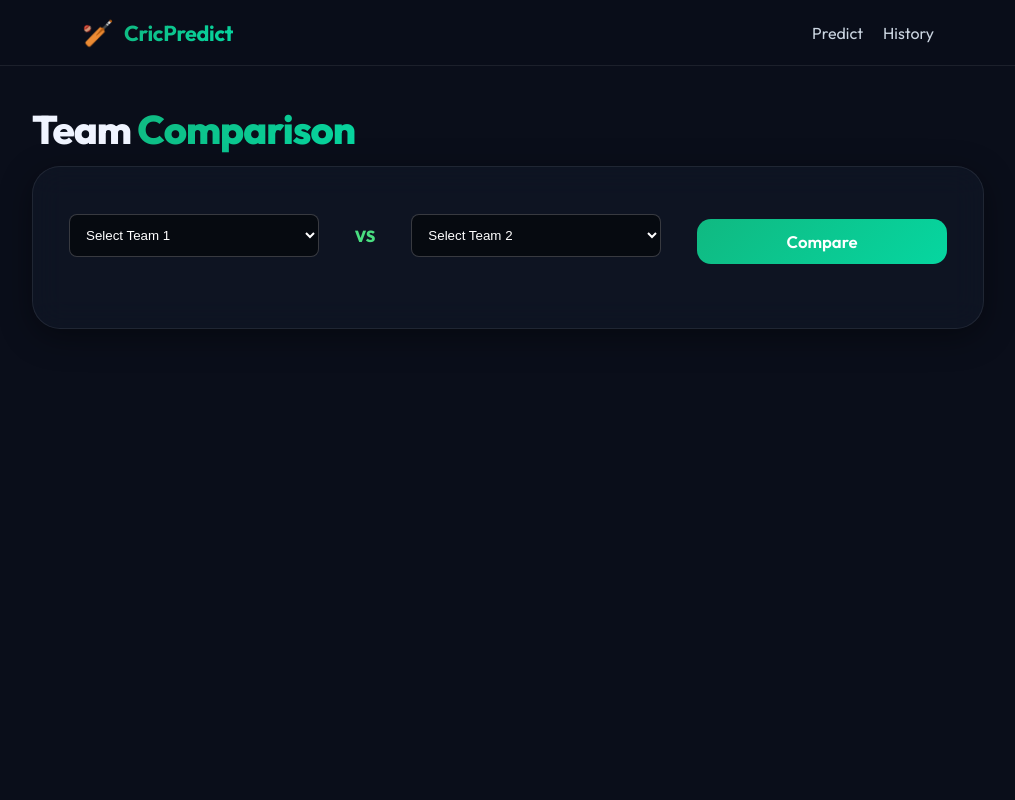
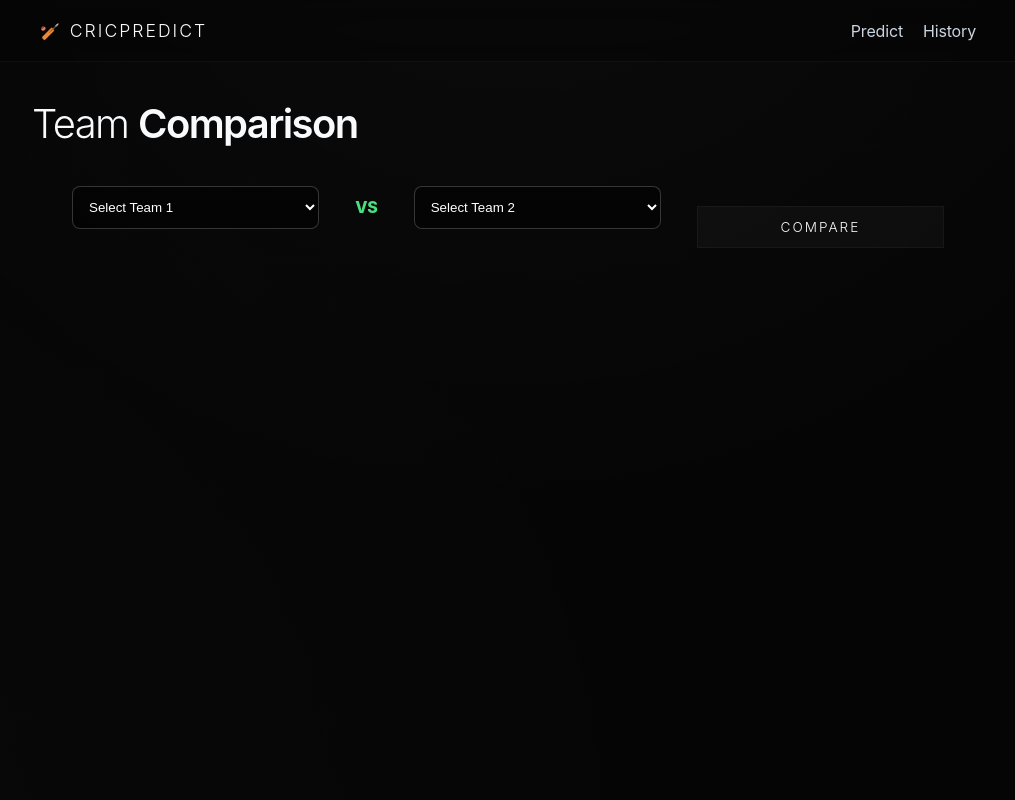
Before and after one commit to imagine1phoenix/cric, a Flask app: page /compare in a window 1280 px wide. Shown: the whole page, without its empty margins (132-1147 px from the left). Run offline with Flask 3, Linux system fonts and the light colour scheme.

Commit message:
style changes

```diff
--- a/static/css/style.css
+++ b/static/css/style.css
@@ -1,5 +1,5 @@
 /* ================================================================
-   CricPredict – Premium Cricket Match Prediction UI
+   CricPredict – Minimalist Premium UI
    ================================================================ */
 
 /* ── Reset & Base ── */
@@ -12,39 +12,35 @@
 }
 
 :root {
-    --bg-primary: #0a0e1a;
-    --bg-secondary: #111827;
-    --bg-card: rgba(17, 24, 39, 0.7);
-    --bg-glass: rgba(255, 255, 255, 0.04);
-    --border-glass: rgba(255, 255, 255, 0.08);
+    --bg-primary: #050505;
+    --bg-secondary: #0a0a0a;
+    --bg-card: rgba(10, 10, 10, 0.4);
+    --bg-glass: rgba(255, 255, 255, 0.02);
+    --border-glass: rgba(255, 255, 255, 0.04);
 
-    --text-primary: #f0f4ff;
-    --text-secondary: #94a3b8;
-    --text-muted: #64748b;
+    --text-primary: #f8fafc;
+    --text-secondary: rgba(248, 250, 252, 0.6);
+    --text-muted: rgba(248, 250, 252, 0.3);
 
-    --accent-1: #10b981;
-    /* emerald */
-    --accent-2: #06d6a0;
-    /* mint */
-    --accent-glow: rgba(16, 185, 129, 0.25);
-    --accent-gradient: linear-gradient(135deg, #10b981, #06d6a0);
+    --accent-1: #e2e8f0;
+    --accent-glow: rgba(255, 255, 255, 0.05);
 
-    --team1-color: #3b82f6;
-    --team2-color: #f97316;
+    --team1-color: #60a5fa;
+    --team2-color: #f87171;
 
     --danger: #ef4444;
     --warning: #f59e0b;
 
-    --radius-sm: 8px;
-    --radius-md: 14px;
-    --radius-lg: 22px;
-    --radius-xl: 28px;
+    --radius-sm: 4px;
+    --radius-md: 12px;
+    --radius-lg: 24px;
+    --radius-xl: 32px;
 
-    --shadow-glow: 0 0 40px rgba(16, 185, 129, 0.15);
-    --shadow-card: 0 8px 32px rgba(0, 0, 0, 0.4);
+    --shadow-glow: 0 0 60px rgba(255, 255, 255, 0.03);
+    --shadow-card: 0 20px 40px rgba(0, 0, 0, 0.4);
 
-    --font: 'Outfit', -apple-system, BlinkMacSystemFont, sans-serif;
-    --transition: 0.3s cubic-bezier(0.4, 0, 0.2, 1);
+    --font: 'Inter', 'Outfit', -apple-system, sans-serif;
+    --transition: 0.5s cubic-bezier(0.2, 0.8, 0.2, 1);
 }
 
 html {
@@ -59,44 +55,28 @@ body {
     min-height: 100vh;
     overflow-x: hidden;
     -webkit-font-smoothing: antialiased;
+    letter-spacing: -0.01em;
 }
 
-/* ── Animated Background Particles ── */
+/* ── Subtle Ambient Background ── */
 .bg-particles {
     position: fixed;
-    inset: 0;
+    inset: -50%;
     pointer-events: none;
     z-index: 0;
-    overflow: hidden;
+    background:
+        radial-gradient(circle at 50% 10%, rgba(255, 255, 255, 0.03) 0%, transparent 40%),
+        radial-gradient(circle at 20% 80%, rgba(200, 200, 255, 0.02) 0%, transparent 40%);
+    animation: ambientShift 30s ease-in-out infinite alternate;
 }
 
-.particle {
-    position: absolute;
-    background: var(--accent-1);
-    border-radius: 50%;
-    opacity: 0;
-    animation: particleFloat 8s ease-in-out infinite;
-}
-
-@keyframes particleFloat {
-
-    0%,
-    100% {
-        opacity: 0;
-        transform: translateY(0) scale(0.5);
+@keyframes ambientShift {
+    0% {
+        transform: rotate(0deg) scale(1);
     }
 
-    25% {
-        opacity: 0.15;
-    }
-
-    50% {
-        opacity: 0.25;
-        transform: translateY(-60px) scale(1);
-    }
-
-    75% {
-        opacity: 0.1;
+    100% {
+        transform: rotate(5deg) scale(1.1);
     }
 }
 
@@ -105,16 +85,16 @@ body {
     position: sticky;
     top: 0;
     z-index: 100;
-    backdrop-filter: blur(20px);
-    -webkit-backdrop-filter: blur(20px);
-    background: rgba(10, 14, 26, 0.75);
+    backdrop-filter: blur(40px);
+    -webkit-backdrop-filter: blur(40px);
+    background: rgba(5, 5, 5, 0.6);
     border-bottom: 1px solid var(--border-glass);
 }
 
 .header-inner {
-    max-width: 900px;
+    max-width: 1000px;
     margin: 0 auto;
-    padding: 16px 24px;
+    padding: 20px 32px;
     display: flex;
     justify-content: space-between;
     align-items: center;
@@ -123,21 +103,15 @@ body {
 .logo {
     display: flex;
     align-items: center;
-    gap: 10px;
-}
-
-.logo-icon {
-    font-size: 1.6rem;
+    gap: 12px;
 }
 
 .logo-text {
-    font-size: 1.35rem;
-    font-weight: 700;
-    background: var(--accent-gradient);
-    -webkit-background-clip: text;
-    -webkit-text-fill-color: transparent;
-    background-clip: text;
-    letter-spacing: -0.3px;
+    font-size: 1.1rem;
+    font-weight: 300;
+    letter-spacing: 2px;
+    color: var(--text-primary);
+    text-transform: uppercase;
 }
 
 .header-badge {
@@ -186,86 +160,122 @@ body {
 .main {
     position: relative;
     z-index: 1;
-    max-width: 860px;
+    max-width: 900px;
     margin: 0 auto;
-    padding: 32px 20px 80px;
+    padding: 60px 24px 100px;
 }
 
 /* ── Hero ── */
 .hero {
     text-align: center;
-    margin-bottom: 40px;
+    margin-bottom: 60px;
 }
 
 .hero-title {
-    font-size: clamp(2rem, 5vw, 3rem);
-    font-weight: 800;
-    letter-spacing: -1px;
-    line-height: 1.15;
-    margin-bottom: 14px;
+    font-size: clamp(2.5rem, 6vw, 4rem);
+    font-weight: 300;
+    letter-spacing: -0.04em;
+    line-height: 1.1;
+    margin-bottom: 20px;
+    color: var(--text-primary);
 }
 
 .gradient-text {
-    background: var(--accent-gradient);
-    -webkit-background-clip: text;
-    -webkit-text-fill-color: transparent;
-    background-clip: text;
+    font-weight: 600;
+    color: var(--text-primary);
 }
 
 .hero-subtitle {
-    font-size: 1.05rem;
+    font-size: 1.1rem;
+    font-weight: 300;
     color: var(--text-secondary);
-    max-width: 520px;
+    max-width: 600px;
     margin: 0 auto;
     line-height: 1.6;
 }
 
-/* ── Alert ── */
-.alert {
-    display: flex;
-    gap: 14px;
-    padding: 16px 20px;
-    border-radius: var(--radius-md);
-    margin-bottom: 28px;
-    font-size: 0.9rem;
-    line-height: 1.6;
+/* ── Form Card ── */
+.predict-card {
+    position: relative;
+    background: transparent;
+    padding: 0 40px;
 }
 
-.alert--warning {
-    background: rgba(245, 158, 11, 0.08);
-    border: 1px solid rgba(245, 158, 11, 0.25);
-    color: #fbbf24;
+/* ── Form Fields (Ghost Style) ── */
+.form-row {
+    display: flex;
+    gap: 40px;
+    margin-bottom: 40px;
 }
 
-.alert code {
-    background: rgba(255, 255, 255, 0.08);
-    padding: 2px 6px;
-    border-radius: 4px;
-    font-size: 0.82rem;
+.form-label {
+    display: block;
+    font-size: 0.7rem;
+    font-weight: 400;
+    color: var(--text-secondary);
+    margin-bottom: 12px;
+    text-transform: uppercase;
+    letter-spacing: 2px;
 }
 
-/* ── Predict Card ── */
-.predict-card {
-    position: relative;
-    background: var(--bg-card);
-    border: 1px solid var(--border-glass);
-    border-radius: var(--radius-xl);
-    padding: 40px 36px;
-    backdrop-filter: blur(16px);
-    -webkit-backdrop-filter: blur(16px);
-    box-shadow: var(--shadow-card);
-    overflow: hidden;
+.label-icon {
+    display: none;
 }
 
-.card-glow {
+/* Remove emojis for minimal look */
+
+.select-wrapper::after {
+    content: '↓';
+    right: 0;
+    color: var(--text-muted);
+}
+
+.select-wrapper select,
+.search-input {
+    width: 100%;
+    appearance: none;
+    -webkit-appearance: none;
+    background: transparent;
+    border: none;
+    border-bottom: 1px solid var(--border-glass);
+    border-radius: 0;
+    color: var(--text-primary);
+    font-family: var(--font);
+    font-size: 1.1rem;
+    font-weight: 300;
+    padding: 8px 30px 8px 0;
+    outline: none;
+    cursor: pointer;
+    transition: border-color var(--transition);
+}
+
+.select-wrapper select:focus,
+.search-input:focus {
+    border-bottom-color: rgba(255, 255, 255, 0.4);
+    box-shadow: none;
+}
+
+.select-wrapper select option {
+    background: var(--bg-primary);
+    color: var(--text-primary);
+    font-weight: 300;
+}
+
+/* ── Team Select Blocks (Minimal) ── */
+.team-select {
+    flex: 1;
+    position: relative;
+}
+
+.team-badge {
     position: absolute;
-    top: -80px;
-    left: 50%;
-    transform: translateX(-50%);
-    width: 300px;
-    height: 160px;
-    background: radial-gradient(ellipse, var(--accent-glow), transparent 70%);
-    pointer-events: none;
+    top: -24px;
+    right: 0;
+    width: 8px;
+    height: 8px;
+    border-radius: 50%;
+    background: var(--text-muted);
+    transition: all var(--transition);
 }
 
 /* ── Form ── */
@@ -410,39 +420,33 @@ body {
     flex-shrink: 0;
 }
 
-/* ── Predict Button ── */
+/* ── Predict Button (Minimal) ── */
 .btn-predict {
     width: 100%;
-    padding: 16px;
-    margin-top: 12px;
-    border: none;
-    border-radius: var(--radius-md);
-    background: var(--accent-gradient);
-    color: #fff;
+    padding: 20px;
+    margin-top: 40px;
+    background: rgba(255, 255, 255, 0.03);
+    border: 1px solid var(--border-glass);
+    border-radius: 0;
+    color: var(--text-primary);
     font-family: var(--font);
-    font-size: 1.05rem;
-    font-weight: 600;
+    font-size: 0.85rem;
+    font-weight: 300;
+    letter-spacing: 2px;
+    text-transform: uppercase;
     cursor: pointer;
-    display: flex;
-    align-items: center;
-    justify-content: center;
-    gap: 10px;
-    transition: transform var(--transition), box-shadow var(--transition), opacity var(--transition);
+    transition: all var(--transition);
     position: relative;
-    overflow: hidden;
 }
 
 .btn-predict:hover:not(:disabled) {
-    transform: translateY(-2px);
-    box-shadow: 0 8px 30px var(--accent-glow);
-}
-
-.btn-predict:active:not(:disabled) {
-    transform: translateY(0);
+    background: rgba(255, 255, 255, 0.08);
+    border-color: rgba(255, 255, 255, 0.2);
+    letter-spacing: 4px;
 }
 
 .btn-predict:disabled {
-    opacity: 0.4;
+    opacity: 0.2;
     cursor: not-allowed;
 }
 
@@ -457,18 +461,21 @@ body {
 
 .btn-loader {
     display: none;
-    width: 22px;
-    height: 22px;
-    border: 3px solid rgba(255, 255, 255, 0.3);
-    border-top-color: white;
+    width: 16px;
+    height: 16px;
+    border: 1px solid rgba(255, 255, 255, 0.1);
+    border-top-color: var(--text-primary);
     border-radius: 50%;
-    animation: spin 0.7s linear infinite;
+    animation: spin 1s linear infinite;
     position: absolute;
+    left: 50%;
+    top: 50%;
+    transform: translate(-50%, -50%);
 }
 
 @keyframes spin {
     to {
-        transform: rotate(360deg);
+        transform: translate(-50%, -50%) rotate(360deg);
     }
 }
 
```
